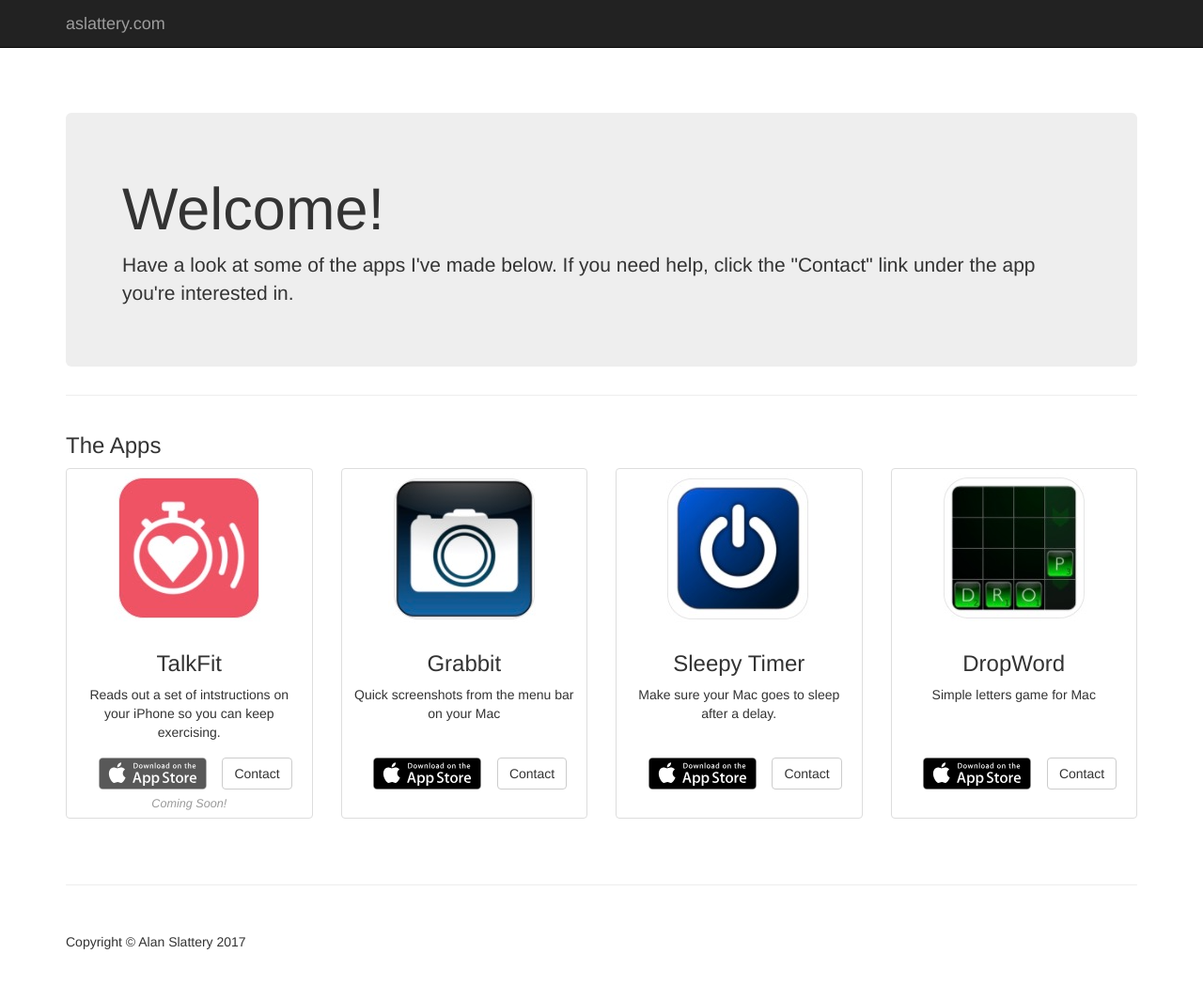
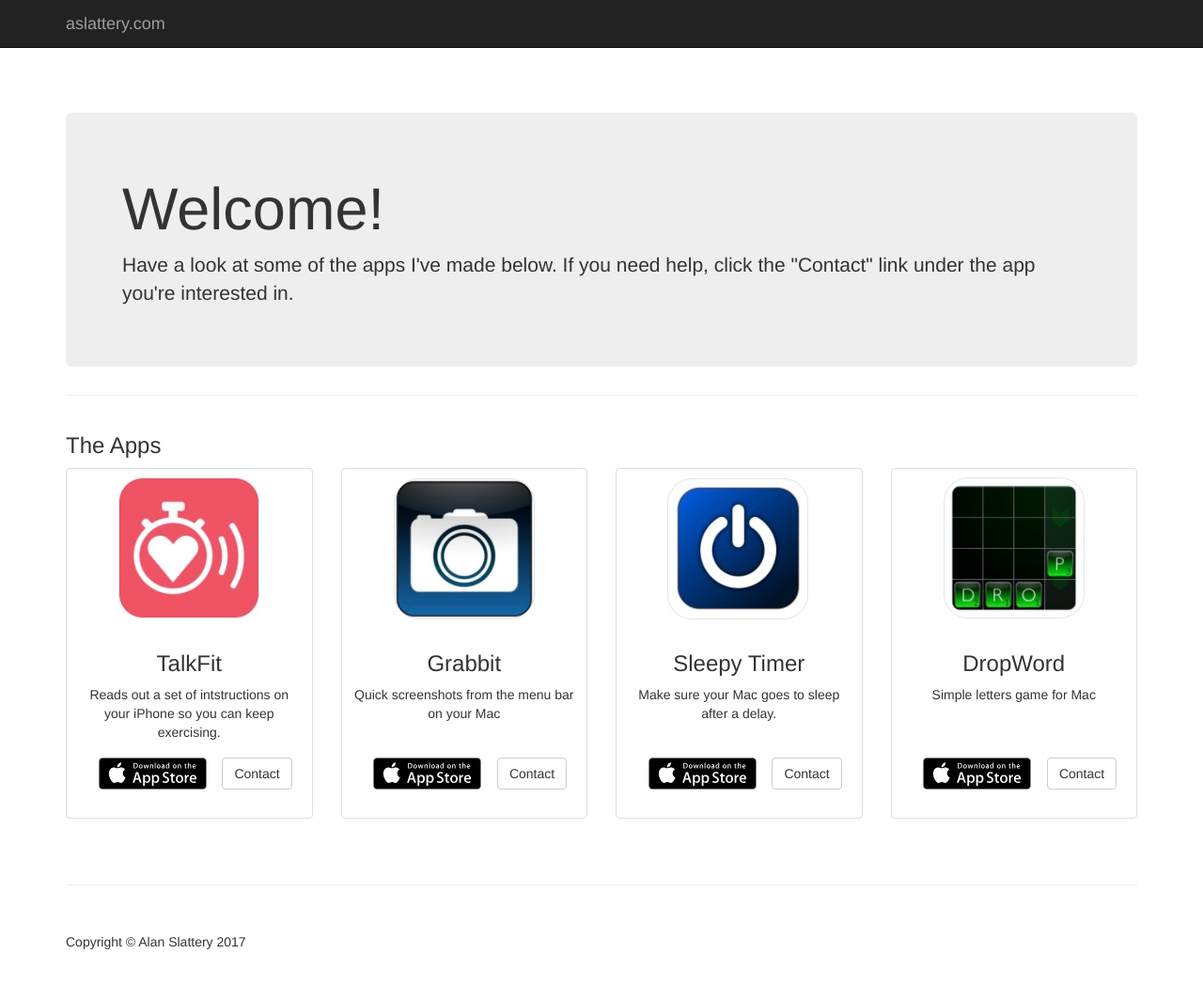
Before and after one commit to alanjslattery/aslattery, a plain HTML site: page index.html in a window 1280 px wide. Shown: the whole page at 94% size. Drawn offline with Linux system fonts and the light colour scheme.

Commit message:
fixing talkfit link

```diff
--- a/index.html
+++ b/index.html
@@ -78,9 +78,9 @@
                         <h3>TalkFit</h3>
                         <p style="min-height: 60px;">Reads out a set of intstructions on your iPhone so you can keep exercising.</p>
                         <p>
-                            <a href="#" class="btn disabled"><img src="./images/app_store.svg" style="height:34px;"></a> <a href="mailto:talkfit@aslattery.com" class="btn btn-default">Contact</a>
+                            <a href="https://itunes.apple.com/ie/app/talk-fit/id1078089418?mt=8" class="btn"><img src="./images/app_store.svg" style="height:34px;"></a>
+ <a href="mailto:talkfit@aslattery.com" class="btn btn-default">Contact</a>
                         </p>
-						<i style="display:block;height: 20px; margin-bottom:-10px;padding:0; margin-top: -10px;font-size: 0.9em; color: #999;">Coming Soon!</i>
                     </div>
                 </div>
             </div>
@@ -92,7 +92,8 @@
                         <h3>Grabbit</h3>
                         <p style="min-height: 60px;">Quick screenshots from the menu bar on your Mac</p>
                         <p>
-                            <a href="https://itunes.apple.com/ie/app/grabbit/id427084249?mt=12" class="btn"><img src="./images/app_store.svg" style="height:34px;"></a> <a href="mailto:grabbit@aslattery.com" class="btn btn-default">Contact</a>
+                            <a href="https://itunes.apple.com/ie/app/grabbit/id427084249?mt=12" class="btn"><img src="./images/app_store.svg" style="height:34px;"></a>
+							<a href="mailto:grabbit@aslattery.com" class="btn btn-default">Contact</a>
                         </p>
                     </div>
                 </div>
```
